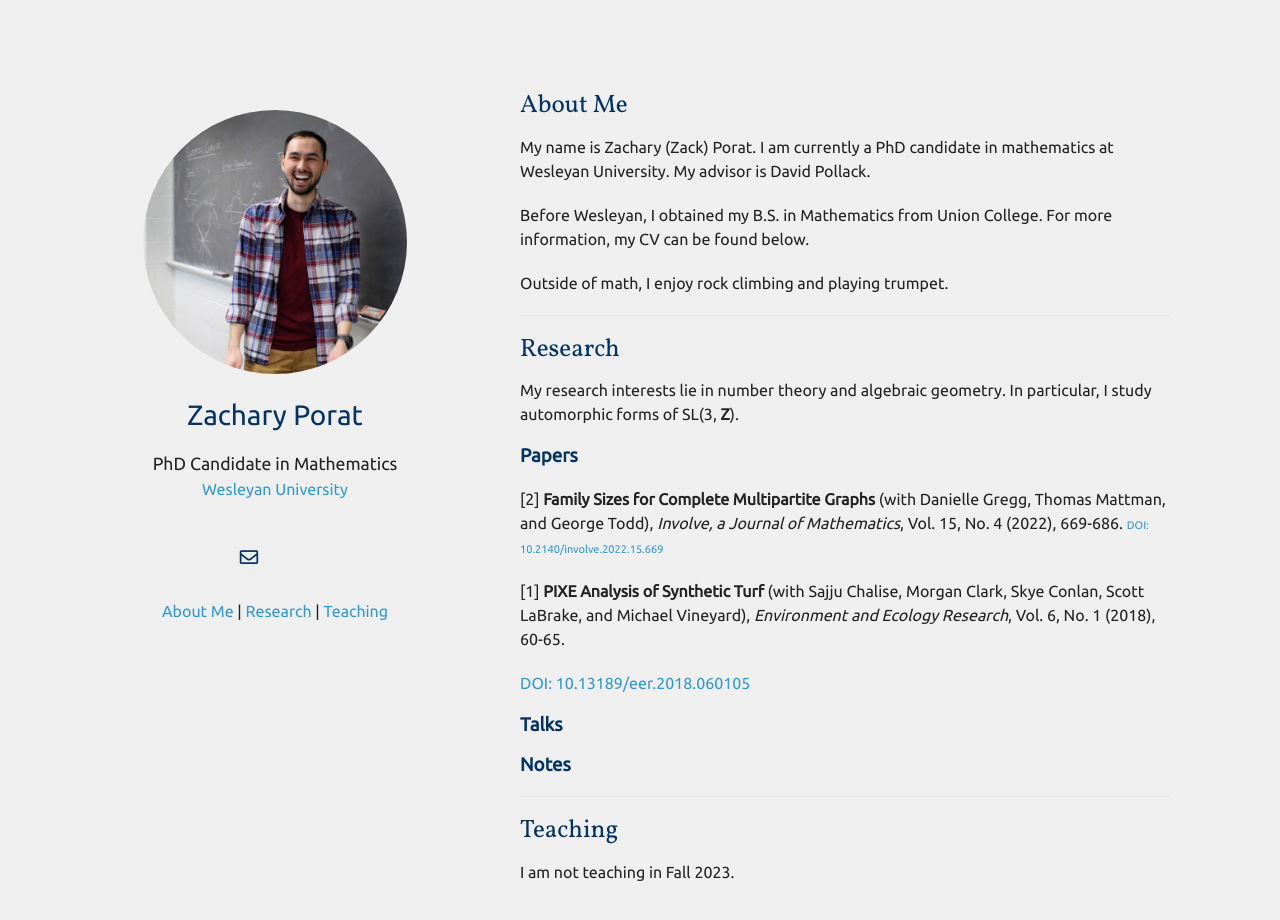
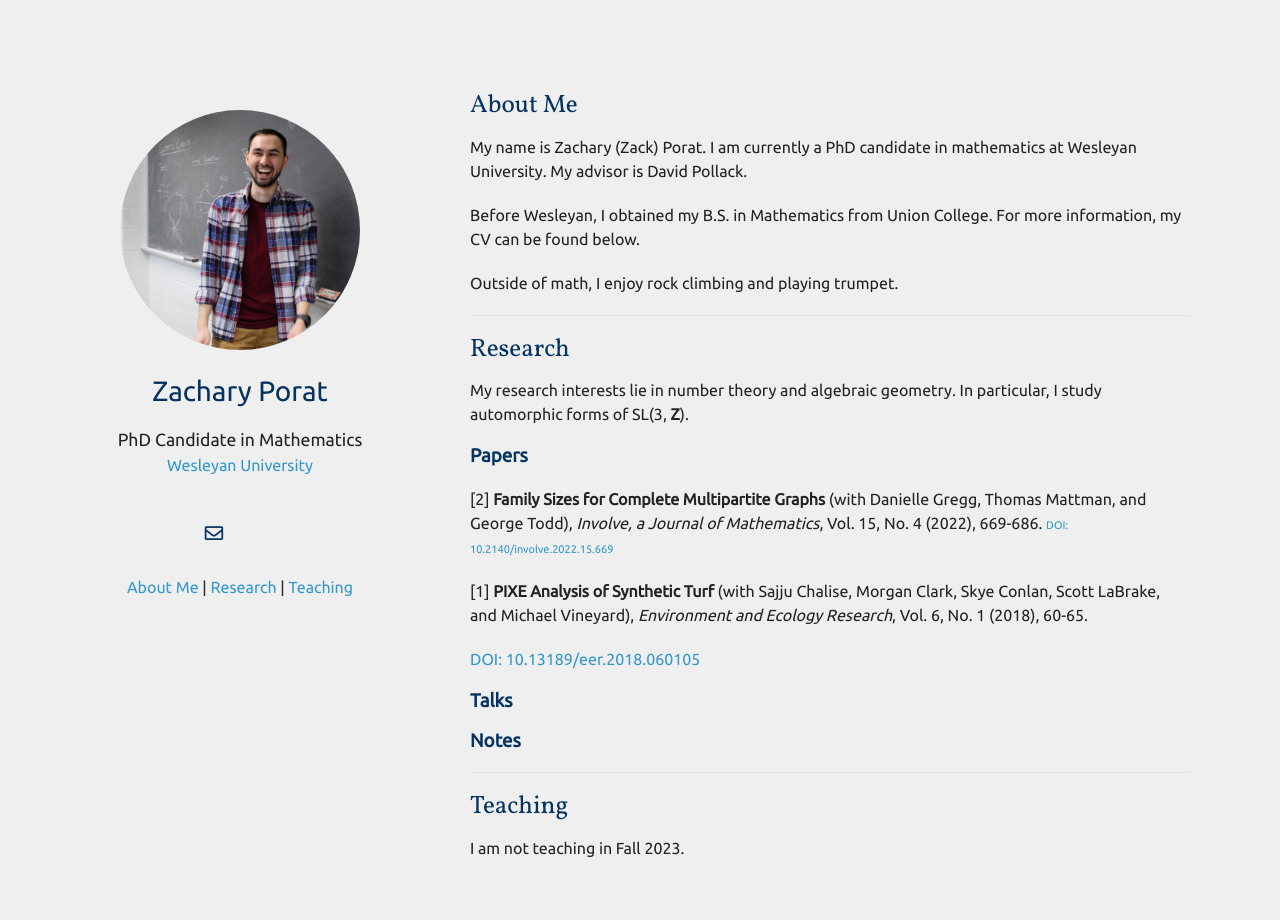
Before and after one commit to zporat/zporat.github.io, a Jekyll site: the page built from index.md, in a window 1280 px wide and 978 px high. Shown: the top 920 px of the window. Built offline with Jekyll 4.4.1, drawn with Linux system fonts in a browser that asks for light colours; nearby versions of some CDN libraries; a style sheet for code colours, icons or effects is not loaded; our own code applies the rules of GitHub Pages for plain Markdown files.

Commit message:
Update minimal-light-no-dark-mode.scss

```diff
--- a/_sass/minimal-light-no-dark-mode.scss
+++ b/_sass/minimal-light-no-dark-mode.scss
@@ -233,7 +233,7 @@ a:hover small {
 }
 
 .wrapper {
-  width:1060px;
+  width:1100px;
   margin:0 auto;
 }
 
@@ -283,7 +283,7 @@ img {
 }
 
 header {
-  width:330px;
+  width:300px;
   float:left;
   position:fixed;
   -webkit-font-smoothing:subpixel-antialiased;
@@ -351,7 +351,7 @@ header ul a strong {
 }
 
 section {
-  width:650px;
+  width:720px;
   float:right;
   padding-top:2.0em;
   padding-bottom:50px;
```
